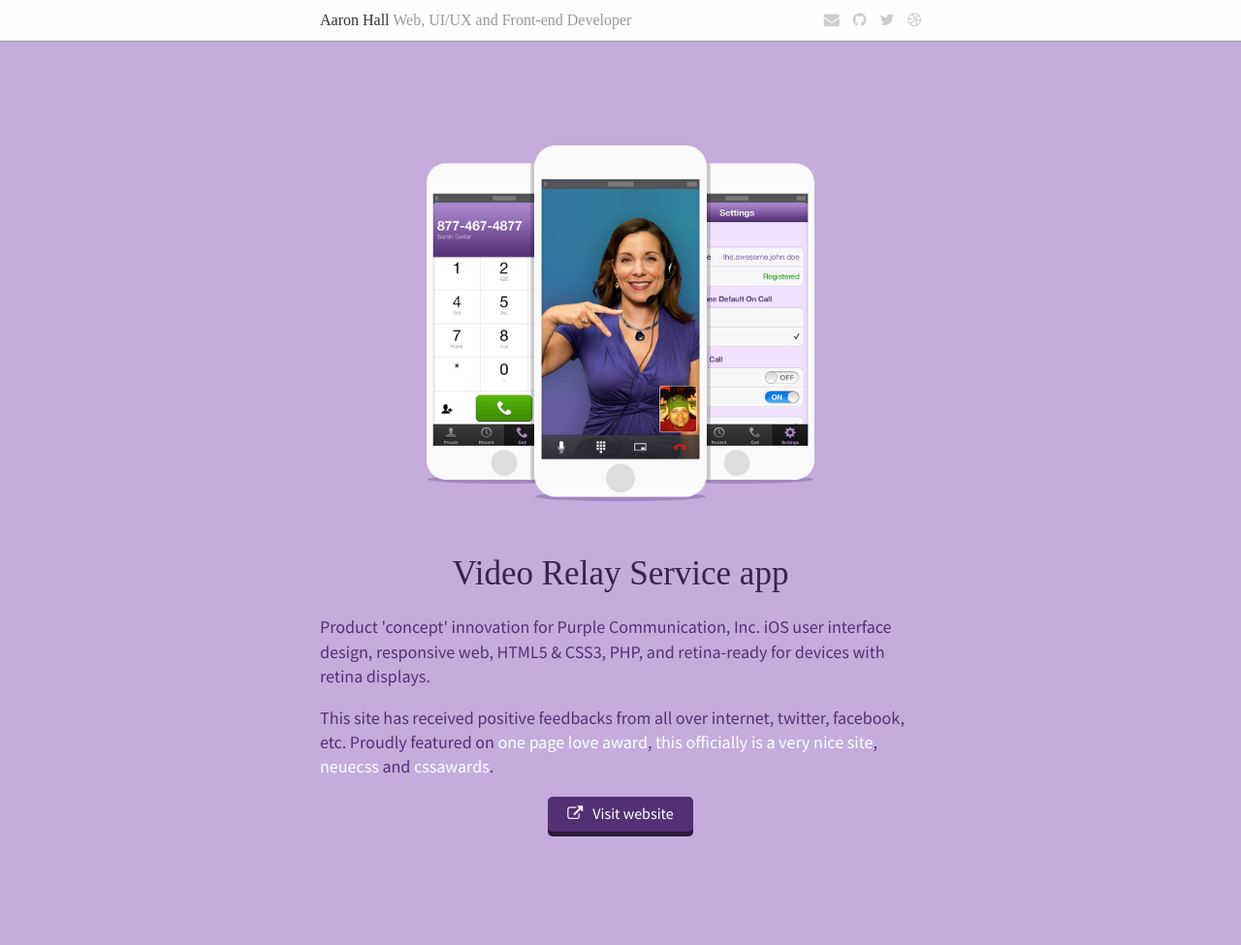
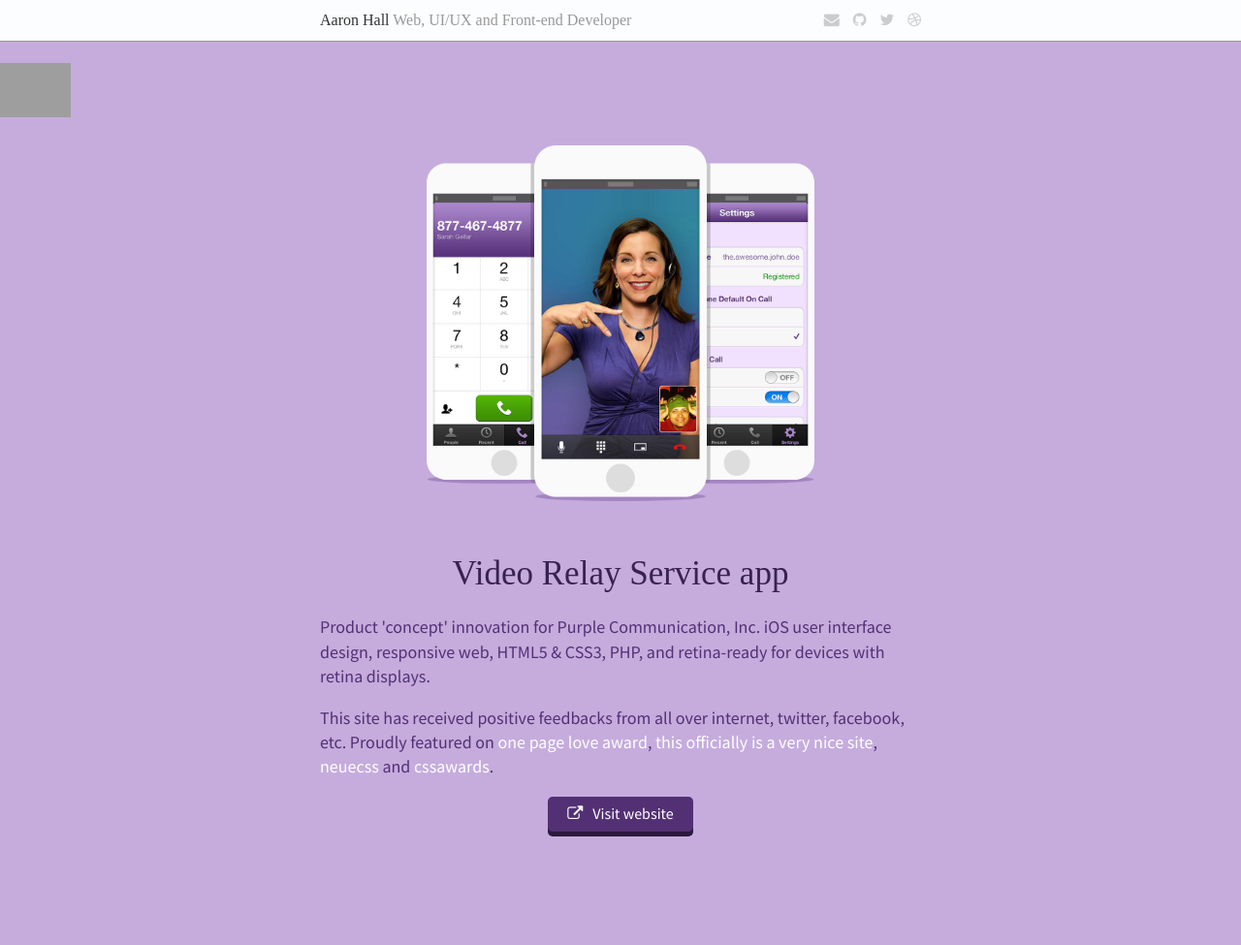
Before and after one commit to llahnoraa/aaronhall, a PHP site: page / in a window 1280 px wide. Shown: the top 975 px of the page at 97% size. Run offline with PHP 8.4, Linux system fonts and the light colour scheme; some web fonts are replaced; grey boxes are pictures that could not be loaded.

Commit message:
Added One Page Love award ribbon

```diff
--- a/header.php
+++ b/header.php
@@ -46,3 +46,5 @@ var s = document.getElementsByTagName('script')[0]; s.parentNode.insertBefore(ga
 </div>
 
 <![endif]-->
+
+<div class="opl"><a href="http://onepagelove.com/aaron-hall" target="_blank">Your Site Name featured on One Page Love</a></div>
--- a/scss/custom/_style.scss
+++ b/scss/custom/_style.scss
@@ -516,3 +516,22 @@ body {
     }
   }
 }
+
+// awards
+.opl {
+  position:fixed;
+  top:65px;
+  left:0;
+  z-index:99999;
+  @include max-width(768px) {
+    display: none;
+  }
+  a {
+    width:73px;
+    height:56px;
+    text-indent:-9999px;
+    display:block;
+    background:url('https://s3.amazonaws.com/onepagelove/one-page-love-award.png') no-repeat;
+    border: none;
+  }
+}
```
Also changed, not shown: css/base.css.
